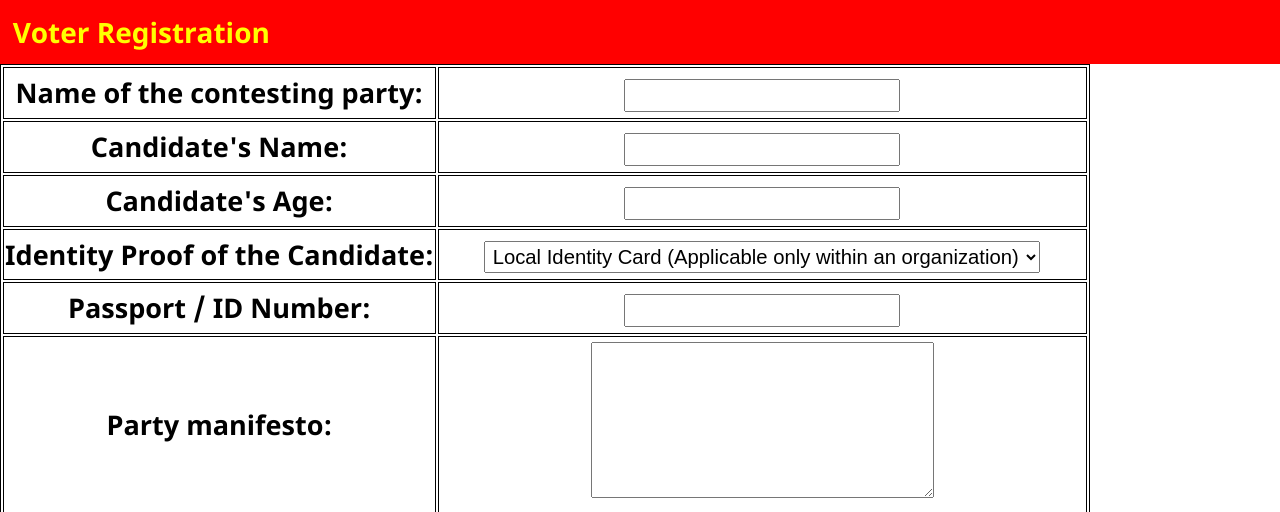
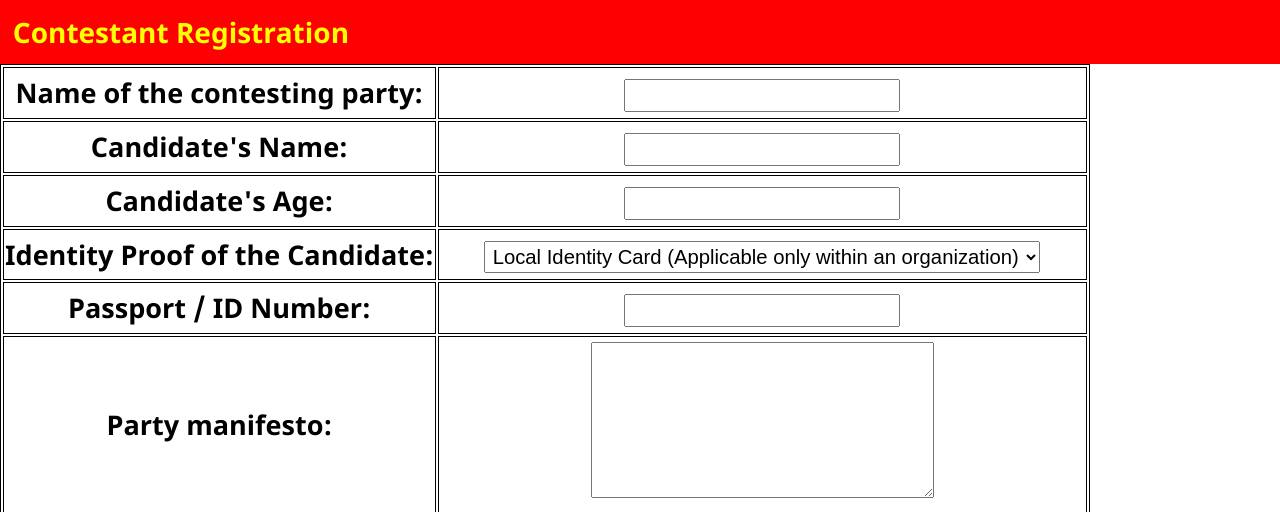
Before and after one commit to BurraAbhishek/VirtualElections_v2, a Django app: template templates/party/registration.html in a window 1280 px wide. Shown: the top 512 px of the page. Run offline with Django 4.2, Linux system fonts and the light colour scheme; the template is opened without the code that fills it: values that come from a table or form of the project are taken from there, others are empty.

Commit message:
correction: Title in appbar

```diff
--- a/templates/party/registration.html
+++ b/templates/party/registration.html
@@ -12,7 +12,7 @@
     </head>
 
     <body>
-        <header class="appbar">Voter Registration</header>
+        <header class="appbar">Contestant Registration</header>
         <form action="/contestant/registration/" method="POST">
             <table>
                 {{ form.as_table }} {% csrf_token %}
```
